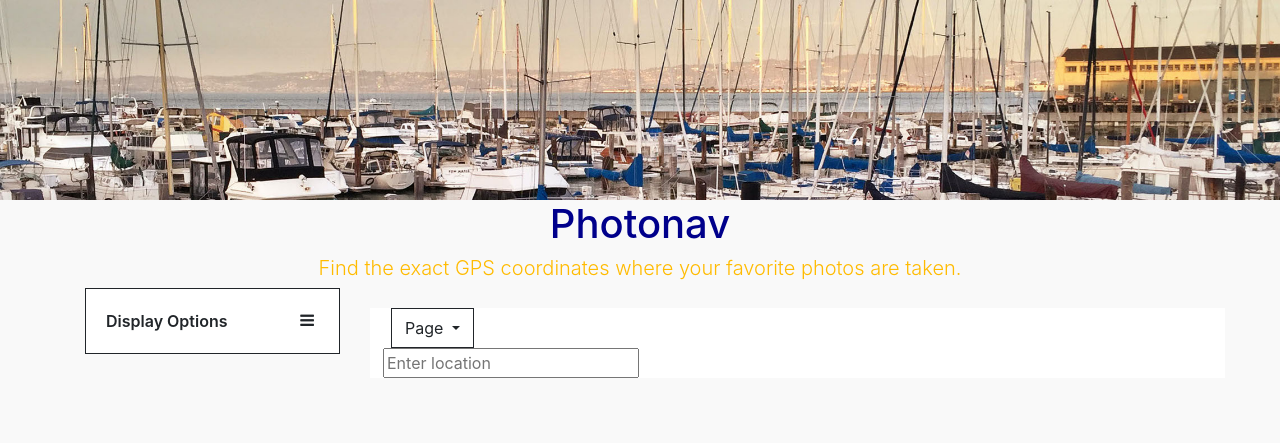
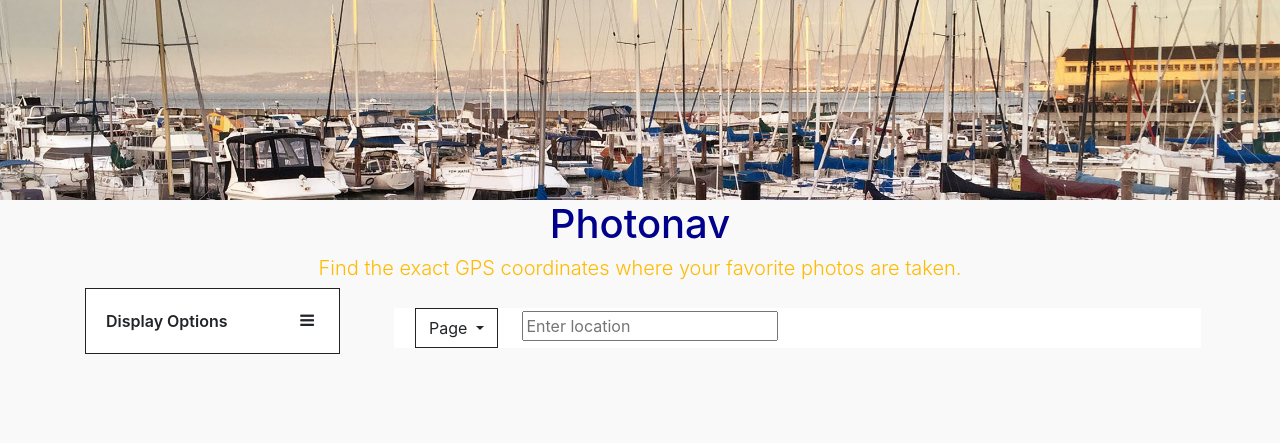
Before and after one commit to desaicheng/Photonav, a Django app: page / in a window 1280 px wide. Shown: the top 443 px of the page. Run offline with Django 3.2, Linux system fonts and the light colour scheme; some libraries are stand-ins or nearby versions.

Commit message:
changing top bar

```diff
--- a/static/css/homeCss.css
+++ b/static/css/homeCss.css
@@ -18,6 +18,7 @@ body{
     border-width:1px;
     margin-left:8px;
     display:inline-block;
+    margin-right: 20px;
 }
 div.scrollmenu {
     overflow: auto;
@@ -78,8 +79,9 @@ div.scrollmenu > div {
     padding: 20px;
     font-size: 35px;
 }
-#location-field > #location-form{
+#locationField{
     display:inline-block;
+    width:30%;
 }
 .modal{
     overflow:auto;
@@ -154,6 +156,10 @@ div.scrollmenu > div {
     .card {
       height:300px;
     }
+    #cards > .card-container{
+        padding-left:40px;
+        padding-right:40px;
+    }
     .card > a > img{
         height:100%;
         object-fit: cover;
@@ -174,7 +180,8 @@ div.scrollmenu > div {
     }
     #top-bar-container{
         padding-left:13px;
-        width:calc(100% + 30px);
+        margin-left:24px;
+        width:calc(100% - 18.5px);
         /* width:2000px; */
     }
   }
--- a/templates/home.html
+++ b/templates/home.html
@@ -124,7 +124,7 @@
         function addCards(spots) {
             document.getElementById("cards").innerHTML = "";
             const photoSpotTemplate = `
-                <div class="col-md-12 col-sm-12 col-lg-6 col-xs-6 card-container" style = "margin-top:30px">
+                <div class="col-md-12 col-sm-12 col-lg-6 col-xs-6 card-container" style = "margin-top:30px;">
                     <div class="card">
                       <a type="button" id="image-modal" class="MainNavText" data-toggle="modal" href="#landmark-modal" data-landmark="{{neighborhood}}" data-src="{{imgSrc}}">
                         <img src={{imgSrc}} style="width:100%;object-fit:fill">
```
Also changed, not shown: templates/topBar.html (+0 -10 lines).
